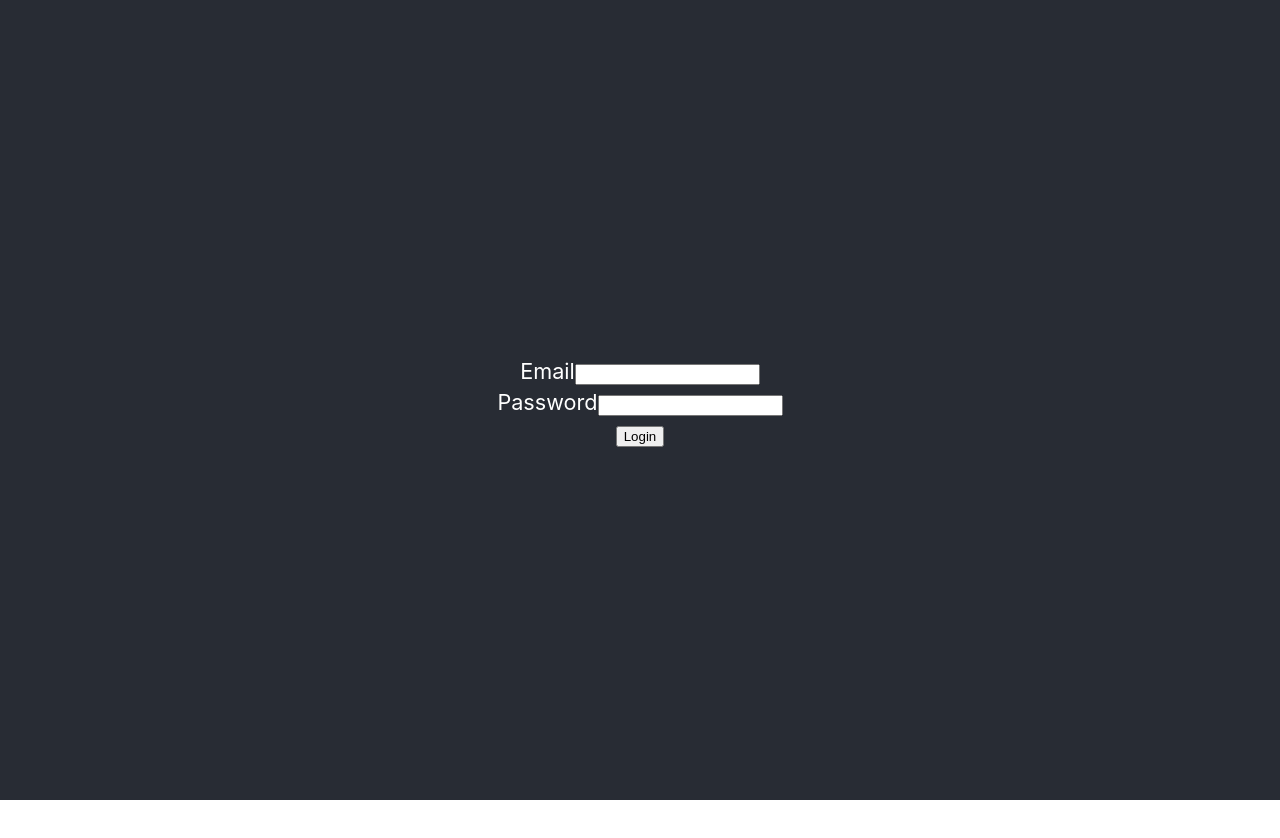
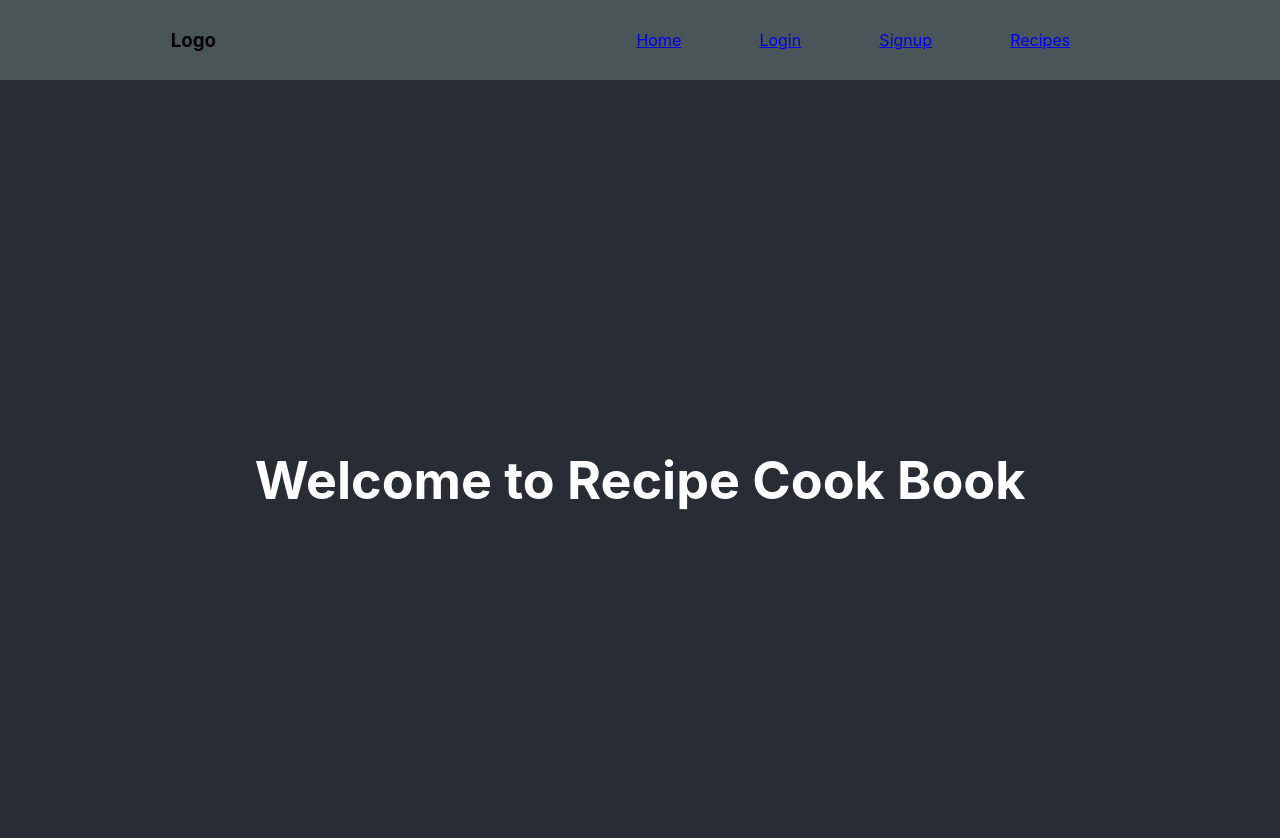
Before and after one commit to kfatmakausar/recipe-client2, a React (Create React App) app: page / in a window 1280 px wide. Shown: the top 838 px of the page. Before the commit the page ends 800 px from the top, so only its background shows below. Built offline with nearby package versions, Linux system fonts and the light colour scheme; no server answers.

Commit message:
links and routes working

```diff
--- a/src/App/App.js
+++ b/src/App/App.js
@@ -1,10 +1,12 @@
 import React from "react";
 import "./App.css";
 import RoutesContainer from "../components/routes/RoutesContainer";
+import NavBarContainer from "../components/containers/NavBarContainer";
 
 function App() {
   return (
     <div className="App">
+      <NavBarContainer />
       <header className="App-header">
         <RoutesContainer />
       </header>
--- /dev/null
+++ b/src/components/containers/HomeContainer.js
@@ -0,0 +1,10 @@
+import React, { Component } from "react";
+import { HomeView } from "../views";
+
+class HomeContainer extends Component {
+  render() {
+    return <HomeView />;
+  }
+}
+
+export default HomeContainer;
--- /dev/null
+++ b/src/components/containers/NavBarContainer.js
@@ -0,0 +1,11 @@
+import React, { Component } from "react";
+
+import { NavBarView } from "../views";
+
+class NavBarContainer extends Component {
+  render() {
+    return <NavBarView />;
+  }
+}
+
+export default NavBarContainer;
--- a/src/components/containers/index.js
+++ b/src/components/containers/index.js
@@ -3,3 +3,4 @@ export { Login, Signup } from "./AuthFormContainer";
 export { default as AllRecipesContainer } from "./AllRecipesContainer";
 export { default as AllBookmarksContainer } from "./AllBookmarksContainer";
 export { default as AllReviewsContainer } from "./AllReviewsContainer";
+export { default as HomeContainer } from "./HomeContainer";
--- a/src/components/routes/RoutesView.jsx
+++ b/src/components/routes/RoutesView.jsx
@@ -1,6 +1,11 @@
 import React from "react";
 import { Switch, Route } from "react-router-dom";
-import { Login, Signup, AllRecipesContainer } from "../containers";
+import {
+  HomeContainer,
+  Login,
+  Signup,
+  AllRecipesContainer,
+} from "../containers";
 
 const RoutesView = (props) => {
   const { isLoggedIn } = props;
@@ -8,6 +13,9 @@ const RoutesView = (props) => {
   return (
     <Switch>
       {/* Routes placed within this section are available to all visitors */}
+      <Route exact path="/" component={HomeContainer} />
+      <Route exact path="/home" component={HomeContainer} />
+      <Route exact path="/recipes" component={AllRecipesContainer} />
       <Route exact path="/login" component={Login} />
       <Route exact path="/signup" component={Signup} />
 
@@ -15,7 +23,6 @@ const RoutesView = (props) => {
         <Switch>
           {/* Routes placed within this section are only available after
           logging in */}
-          {<Route exact path="/recipes" component={AllRecipesContainer} />}
         </Switch>
       )}
 
--- /dev/null
+++ b/src/components/views/HomeView.js
@@ -0,0 +1,11 @@
+import React from "react";
+
+const HomeView = (props) => {
+  return (
+    <div className="home">
+      <h1>Welcome to Recipe Cook Book</h1>
+    </div>
+  );
+};
+
+export default HomeView;
--- /dev/null
+++ b/src/components/views/NavBarView.js
@@ -0,0 +1,27 @@
+import React from "react";
+import "./styles/NavBarView.css";
+import { Link } from "react-router-dom";
+
+const NavBarView = (props) => {
+  return (
+    <nav>
+      <h3>Logo</h3>
+      <ul className="nav-links">
+        <Link to="/home">
+          <l1>Home</l1>
+        </Link>
+        <Link to="/login">
+          <l1>Login</l1>
+        </Link>
+        <Link to="/signup">
+          <l1>Signup</l1>
+        </Link>
+        <Link to="/recipes">
+          <l1>Recipes</l1>
+        </Link>
+      </ul>
+    </nav>
+  );
+};
+
+export default NavBarView;
--- a/src/components/views/index.js
+++ b/src/components/views/index.js
@@ -3,3 +3,5 @@ export { default as AllRecipesView } from "./AllRecipesView";
 export { default as AuthFormView } from "./AuthFormView";
 export { default as AllReviewsView } from "./AllReviewsView";
 export { default as AllBookmarksView } from "./AllBookmarksView";
+export { default as HomeView } from "./HomeView";
+export { default as NavBarView } from "./NavBarView";
--- /dev/null
+++ b/src/components/views/styles/NavBarView.css
@@ -0,0 +1,15 @@
+nav {
+  display: flex;
+  justify-content: space-around;
+  align-items: center;
+  min-height: 10vh;
+  background: rgb(73, 85, 88);
+}
+
+.nav-links {
+  width: 40%;
+  display: flex;
+  justify-content: space-around;
+  align-items: center;
+  list-style: none;
+}
```
Also changed, not shown: 1 other file (tests, documents, lock files or other folders).
